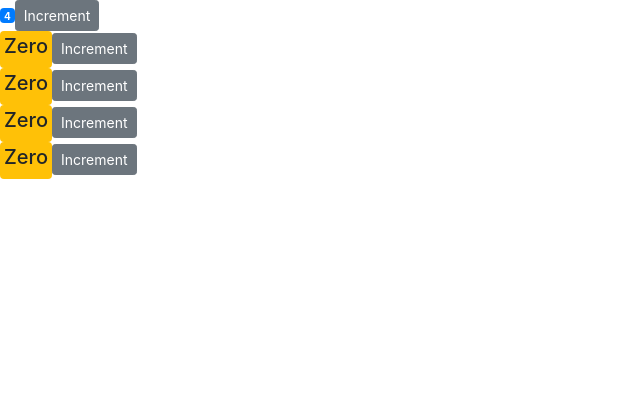
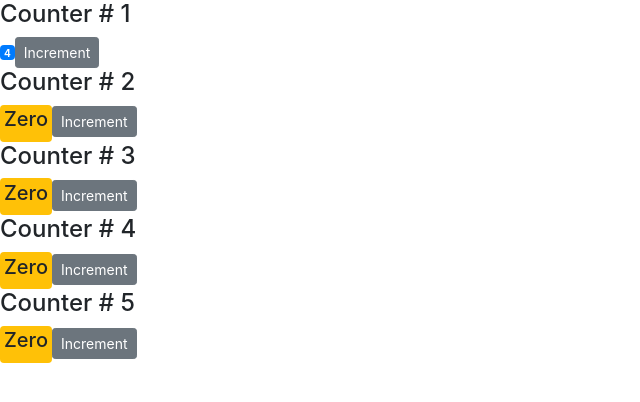
Before and after one commit to zahangirbd/reactapp, a React (Create React App) app: page / in a window 1280 px wide. Shown: the top 402 px of the page, without its empty margins (0-640 px from the left). Built offline with nearby package versions, Linux system fonts and the light colour scheme.

Commit message:
it presents how children are rendered using this.props.children

```diff
--- a/src/components/counter.jsx
+++ b/src/components/counter.jsx
@@ -24,6 +24,7 @@
         console.log("props", this.props);
         return (
             <div>
+                {this.props.children}
                 <span style={this.styles} className={this.getBadgeClass()}>{this.formatCount()}</span>
                 <button
                     onClick={()=> this.handleIncrement({id:1})}
--- a/src/components/counters.jsx
+++ b/src/components/counters.jsx
@@ -15,7 +15,10 @@
         return (
             <div>
                 {this.state.counters.map(
-                    counter => <Counter key={counter.id} value={counter.value}/>
+                    counter =>
+                        <Counter key={counter.id} value={counter.value}>
+                            <h4>Counter # {counter.id}</h4>
+                        </Counter>
                 )}
             </div>
          );
```
